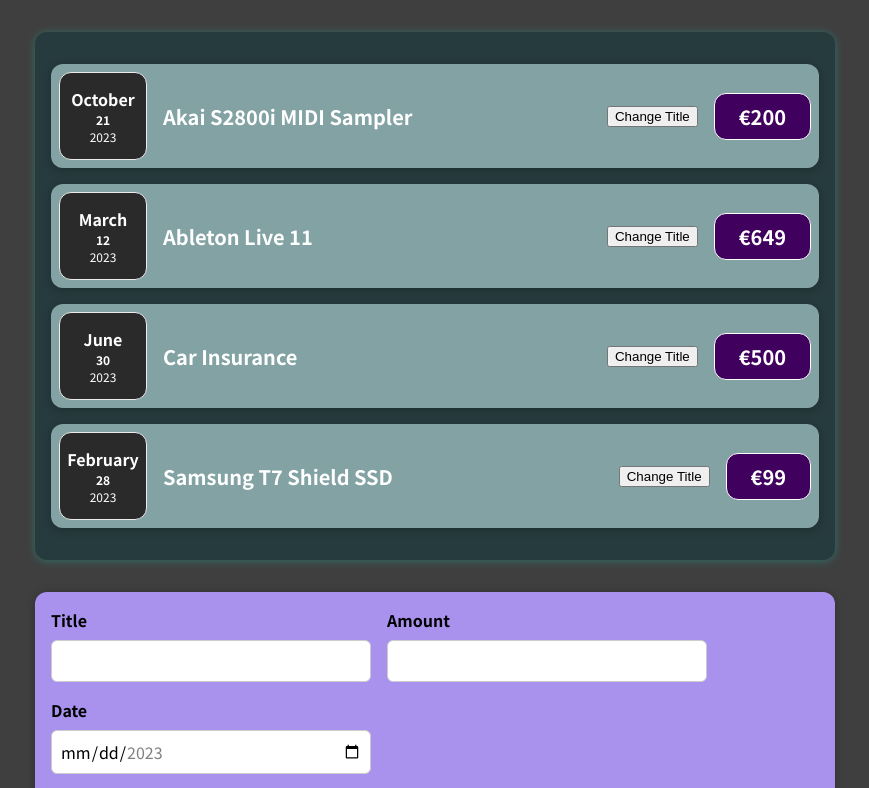
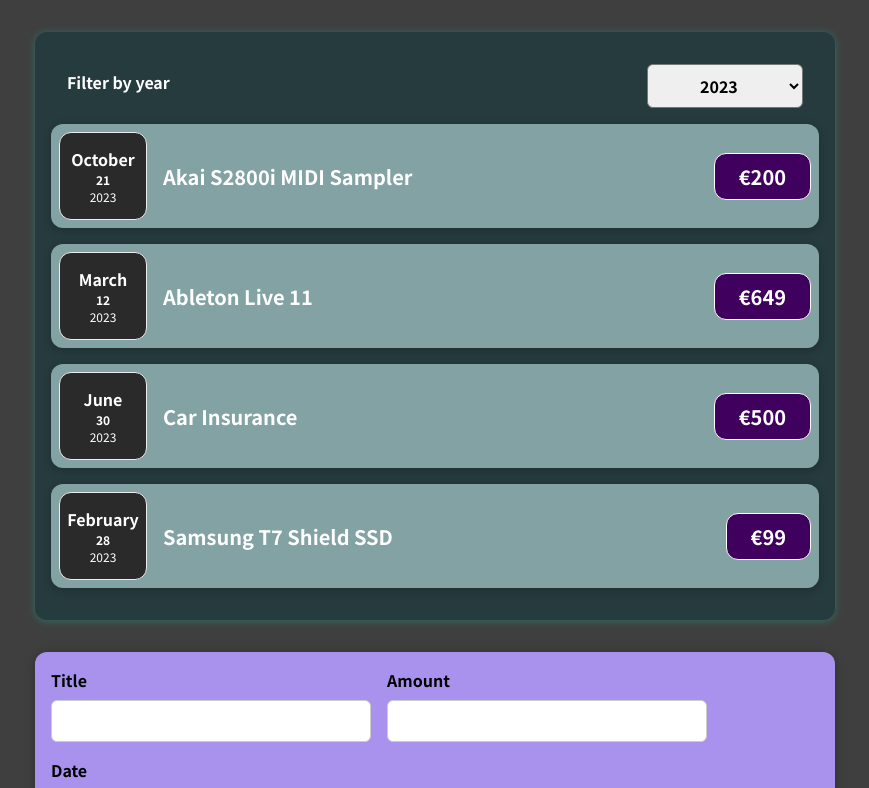
Before and after one commit to qjstuart/reactjs-expenses-tracker, a React (Create React App) app: page / in a window 1280 px wide. Shown: the top 788 px of the page, without its empty margins (205-1074 px from the left). Built offline with nearby package versions, Linux system fonts and the light colour scheme.

Commit message:
Expenses updates dynamically on add

```diff
--- a/src/App.js
+++ b/src/App.js
@@ -1,40 +1,49 @@
 import ExpensesList from "./components/Expenses/ExpensesList";
 import NewExpenseItem from "./components/NewExpense/NewExpenseItem";
+import { useState, useEffect } from "react";
 
-const App = () => {
-  const expenses = [
+const startingExpenses = [
   {
     id: "e1",
     title: "Akai S2800i MIDI Sampler",
-      amount: 200.00,
+    amount: 200.0,
     date: new Date(2023, 9, 21),
   },
   {
     id: "e2",
     title: "Ableton Live 11",
-      amount: 649.00,
+    amount: 649.0,
     date: new Date(2023, 2, 12),
   },
   {
     id: "e3",
     title: "Car Insurance",
-      amount: 500.00,
+    amount: 500.0,
     date: new Date(2023, 5, 30),
   },
   {
     id: "e4",
     title: "Samsung T7 Shield SSD",
-      amount: 99.00,
+    amount: 99.0,
     date: new Date(2023, 1, 28),
   },
 ];
 
+const App = () => {
+  const [expenses, setExpenses] = useState(startingExpenses);
+
+  const addExpenseItemHandler = (expenseItem) => {
+    setExpenses((prevExpenseItems) => {
+      return [expenseItem, ...prevExpenseItems];
+    });
+  };
+
   return (
     <div>
       <ExpensesList expenses={expenses} />
-      <NewExpenseItem />
+      <NewExpenseItem onAddNewExpenseItem={addExpenseItemHandler} />
     </div>
   );
-}
+};
 
 export default App;
--- a/src/components/Expenses/ExpenseItem.js
+++ b/src/components/Expenses/ExpenseItem.js
@@ -1,22 +1,13 @@
 import "./ExpenseItem.css";
 import ExpenseDate from "./ExpenseDate";
 import Card from "../UI/Card";
-import { useState } from "react";
 
 const ExpenseItem = (props) => {
-  const [title, setTitle] = useState(props.title);
-
-  const clickHandler = () => {
-    setTitle("Updated!");
-    console.log(title);
-  };
-
   return (
     <Card className="expense-item">
       <ExpenseDate date={props.date} />
       <div className="expense-item__description">
-        <h2>{title}</h2>
-        <button onClick={clickHandler}>Change Title</button>
+        <h2>{props.title}</h2>
         <div className="expense-item__price">€{props.amount}</div>
       </div>
     </Card>
--- a/src/components/Expenses/ExpensesList.js
+++ b/src/components/Expenses/ExpensesList.js
@@ -1,31 +1,30 @@
+import { useState } from "react";
 import Card from "../UI/Card";
 import ExpenseItem from "./ExpenseItem";
 import "./ExpenseItem.css";
 import "./ExpensesList.css";
+import ExpensesFilter from "../ExpensesFilter/ExpensesFilter";
 
 const ExpensesList = (props) => {
+  const [filteredYear, setFilteredYear] = useState("2023");
+
+  const filterChangeHandler = (selectedYear) => {
+    setFilteredYear(selectedYear);
+  };
+
   return (
     <Card className="expenses-list">
-      <ExpenseItem
-        title={props.expenses[0].title}
-        date={props.expenses[0].date}
-        amount={props.expenses[0].amount}
+      <ExpensesFilter
+        year={filteredYear}
+        onFilterChange={filterChangeHandler}
       />
-      <ExpenseItem
-        title={props.expenses[1].title}
-        date={props.expenses[1].date}
-        amount={props.expenses[1].amount}
-      />
-      <ExpenseItem
-        title={props.expenses[2].title}
-        date={props.expenses[2].date}
-        amount={props.expenses[2].amount}
-      />
-      <ExpenseItem
-        title={props.expenses[3].title}
-        date={props.expenses[3].date}
-        amount={props.expenses[3].amount}
-      />
+      {props.expenses.map((expense) => (
+        <ExpenseItem
+          title={expense.title}
+          date={expense.date}
+          amount={expense.amount}
+        />
+      ))}
     </Card>
   );
 };
--- /dev/null
+++ b/src/components/ExpensesFilter/ExpensesFilter.css
@@ -0,0 +1,24 @@
+.expenses-filter {
+  color: white;
+  padding: 0 1rem;
+}
+
+.expenses-filter__control {
+  display: flex;
+  width: 100%;
+  align-items: center;
+  justify-content: space-between;
+  margin: 1rem 0;
+}
+
+.expenses-filter label {
+  font-weight: bold;
+  margin-bottom: 0.5rem;
+}
+
+.expenses-filter select {
+  font: inherit;
+  padding: 0.5rem 3rem;
+  font-weight: bold;
+  border-radius: 6px;
+}
--- /dev/null
+++ b/src/components/ExpensesFilter/ExpensesFilter.js
@@ -0,0 +1,23 @@
+import React from "react";
+
+import "./ExpensesFilter.css";
+
+const ExpensesFilter = (props) => {
+  const selectionChangeHandler = (event) => {
+    props.onFilterChange(event.target.value);
+  };
+
+  return (
+    <div className="expenses-filter">
+      <div className="expenses-filter__control">
+        <label>Filter by year</label>
+        <select value={props.year} onChange={selectionChangeHandler}>
+          <option value="2023">2023</option>
+          <option value="2022">2022</option>
+        </select>
+      </div>
+    </div>
+  );
+};
+
+export default ExpensesFilter;
--- a/src/components/NewExpense/ExpenseForm.js
+++ b/src/components/NewExpense/ExpenseForm.js
@@ -1,7 +1,7 @@
 import "./ExpenseForm.css";
 import { useState } from "react";
 
-const ExpenseForm = () => {
+const ExpenseForm = (props) => {
   const [enteredTitle, setEnteredTitle] = useState("");
   const [enteredAmount, setEnteredAmount] = useState("");
   const [enteredDate, setEnteredDate] = useState("");
@@ -20,12 +20,12 @@
 
   const submitHandler = (event) => {
     event.preventDefault(); // prevent default behaviour of page reload on form submission
-    const newExpense = {
+    const newExpenseItem = {
       title: enteredTitle,
-      amount: enteredAmount,
+      amount: Number(enteredAmount),
       date: new Date(enteredDate),
     };
-    console.log(newExpense);
+    props.onSubmitExpenseForm(newExpenseItem);
     setEnteredTitle("");
     setEnteredAmount("");
     setEnteredDate("");
@@ -57,7 +57,7 @@
           <input
             type="date"
             value={enteredDate}
-            min="2023-01-01"
+            min="2022-01-01"
             max="2023-12-31"
             onChange={dateChangeHandler}
           />
--- a/src/components/NewExpense/NewExpenseItem.js
+++ b/src/components/NewExpense/NewExpenseItem.js
@@ -1,10 +1,19 @@
 import "./NewExpenseItem.css";
 import ExpenseForm from "./ExpenseForm";
 
-const NewExpenseItem = () => {
+const NewExpenseItem = (props) => {
+  const submitExpenseFormHandler = (expenseItemData) => {
+    const expenseItemDataWithID = {
+      ...expenseItemData,
+      id: Math.random().toString(),
+    };
+
+    props.onAddNewExpenseItem(expenseItemDataWithID);
+  };
+
   return (
     <div className="new-expense">
-      <ExpenseForm />
+      <ExpenseForm onSubmitExpenseForm={submitExpenseFormHandler} />
     </div>
   );
 };
```
Lines whose indentation alone changed are shown as unchanged.
